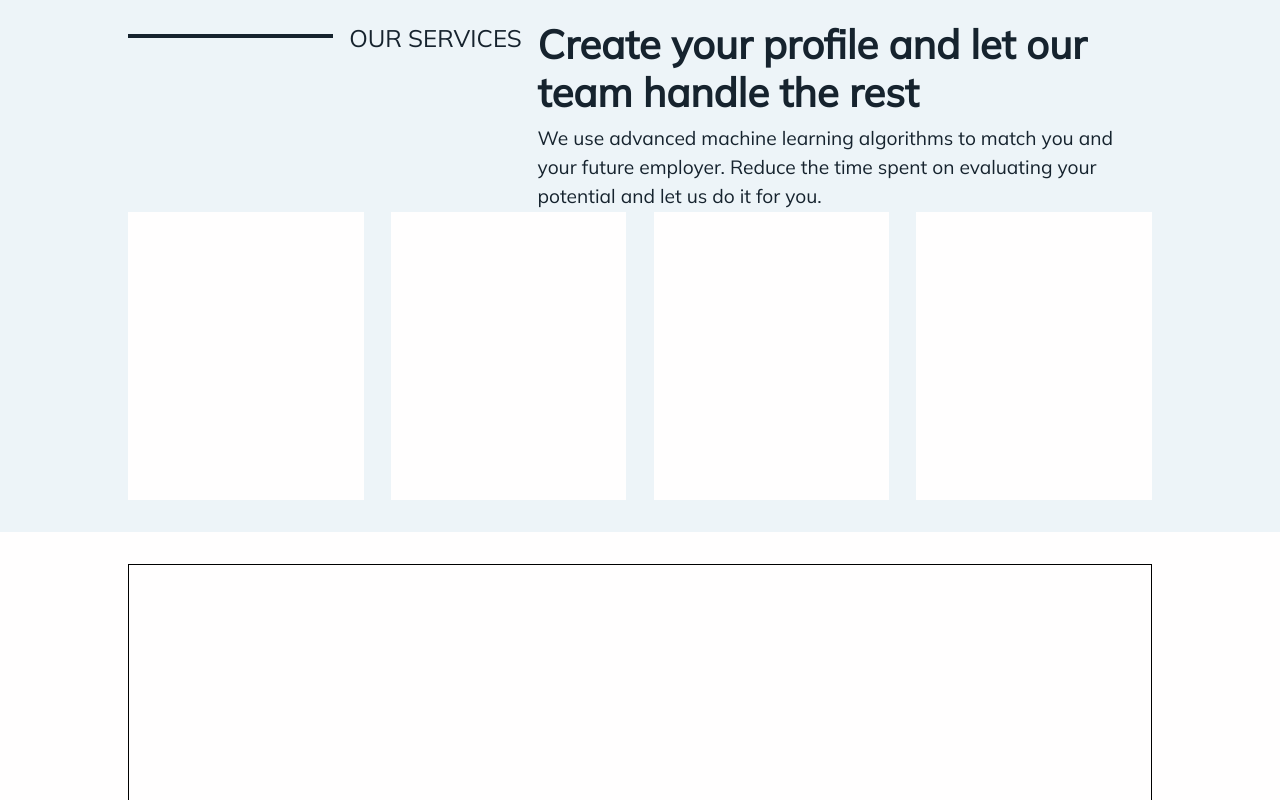
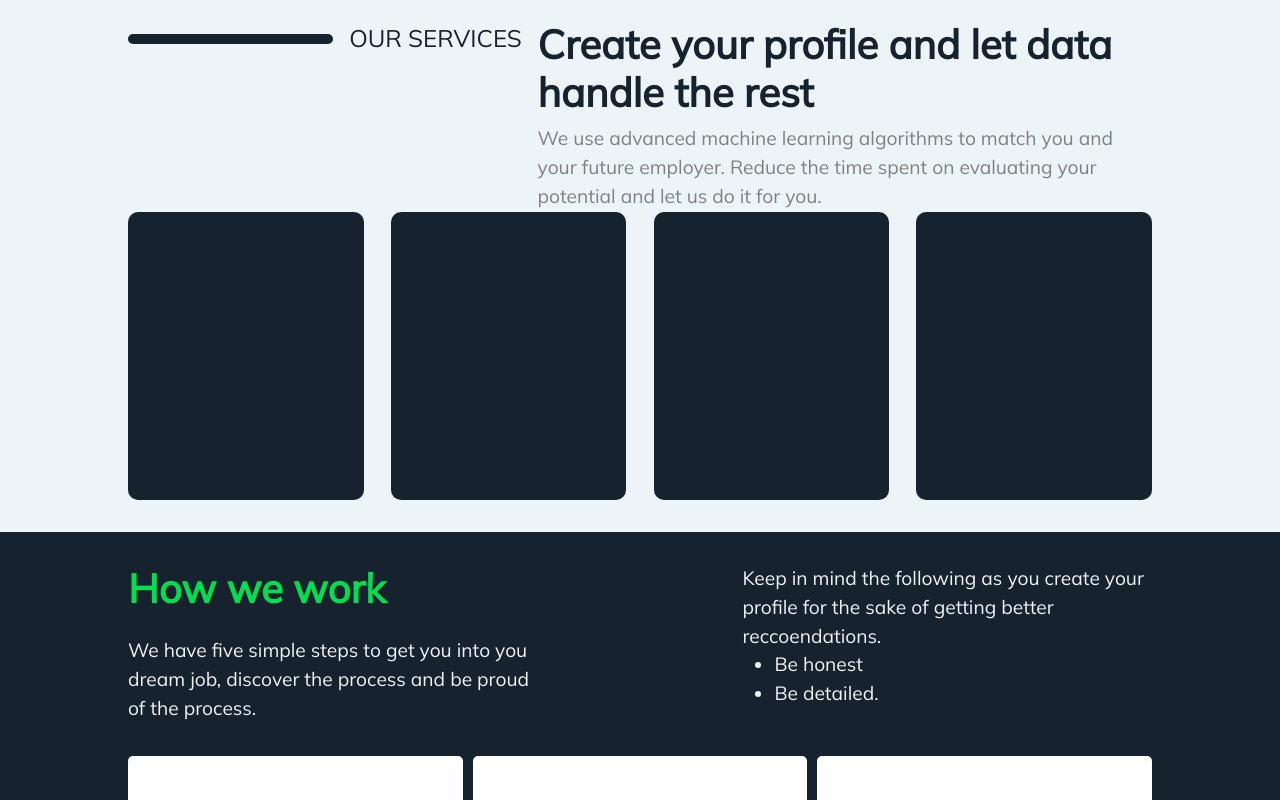
Before and after one commit to MokuaEnock/mboka, a React (Vite) app: page / in a window 1280 px wide. Shown: the part 860-1660 px from the top of the page. Built offline with nearby package versions, Linux system fonts and the light colour scheme; a small style sheet from the web is missing.

Commit message:
add basic styling to landing page

```diff
--- a/src/Pages/general/landing/landing.css
+++ b/src/Pages/general/landing/landing.css
@@ -44,7 +44,7 @@
 #landing-cont > h2 {
   font-weight: bold;
   font-size: 5rem;
-  letter-spacing: .1rem;
+  letter-spacing: 0.1rem;
   color: var(--four);
 }
 
@@ -131,10 +131,10 @@ strong {
 #landing-2-1 > :first-child > span {
   width: 50%;
   color: var(--primary);
-
   margin-top: 1.7vh;
   height: 2%;
-  border: 2px solid var(--primary);
+  border-radius: 5px;
+  border: 5px solid var(--primary);
   background-color: var(--primary);
 }
 
@@ -159,7 +159,7 @@ strong {
 }
 
 #landing-2-1 > :last-child > p {
-  color: var(--primary);
+  color: var(--five);
   font-size: 1.2rem;
 }
 
@@ -174,12 +174,13 @@ strong {
 .landing-2-2 {
   height: 100%;
   width: 23%;
-  background-color: var(--third);
+  background-color: var(--primary);
+  border-radius: 10px;
 }
 
 #landing-3 {
   height: max-content;
-  background-color: var(--third);
+  background-color: var(--primary);
   display: flex;
   align-items: center;
   flex-direction: column;
@@ -193,8 +194,44 @@ strong {
 }
 
 #landing-3-1 {
-  border: thin solid black;
-  height: 30vh;
+  height: 20vh;
+  display: flex;
+  flex-direction: row;
+  align-items: center;
+  justify-content: space-between;
+}
+
+#landing-3-1-1 {
+  width: 40%;
+  height: 100%;
+}
+
+#landing-3-1-1 > h2 {
+  color: var(--four);
+  font-size: 2.5rem;
+  font-weight: bold;
+  margin-bottom: 3vh;
+}
+
+#landing-3-1-1 > p {
+  color: var(--secondary);
+  font-size: 1.2rem;
+}
+
+#landing-3-1-2 {
+  width: 40%;
+  height: 100%;
+}
+
+#landing-3-1-2 > p {
+  font-size: 1.2rem;
+  color: var(--secondary);
+}
+
+#landing-3-1-2 > ul {
+  font-size: 1rem;
+  list-style: georgian;
+  color: var(--secondary);
 }
 
 #landing-3-2 {
@@ -207,7 +244,7 @@ strong {
 }
 
 .landing-3-2 {
-  background-color: var(--secondary);
+  background-color: var(--third);
   border-radius: 5px;
 }
 
--- a/src/Pages/general/landing/landing.jsx
+++ b/src/Pages/general/landing/landing.jsx
@@ -11,15 +11,15 @@ export default function Landing() {
             <p className="landing-c-p0">Built for Engineers, by Engineers </p>
             <h2>
               Discover the <strong>Perfect</strong> Tech Talent
-              <br /> for Your Team
+              <br /> to <strong>Grow</strong> Your Team
             </h2>
             <p className="landing-c-p1">
               We employ advanced machine learning algorithms to pre-screen tech
               talent for your team.
             </p>
             <span className="landing-c-links">
-              <Link>Find open roles</Link>
-              <Link>Post a role</Link>
+              <Link to="/auth/finder">Find open roles</Link>
+              <Link  to="/auth/poster">Post a role</Link>
             </span>
           </div>
         </div>
@@ -31,7 +31,7 @@ export default function Landing() {
               <p>OUR SERVICES</p>
             </div>
             <div>
-              <h3>Create your profile and let our team handle the rest</h3>
+              <h3>Create your profile and let data handle the rest</h3>
               <p>
                 We use advanced machine learning algorithms to match you and
                 your future employer. Reduce the time spent on evaluating your
@@ -48,7 +48,25 @@ export default function Landing() {
         </section>
 
         <div id="landing-3">
-          <div id="landing-3-1"></div>
+          <div id="landing-3-1">
+            <div id="landing-3-1-1">
+              <h2>How we work</h2>
+              <p>
+                We have five simple steps to get you into you dream job,
+                discover the process and be proud of the process.
+              </p>
+            </div>
+            <div id="landing-3-1-2">
+              <p>
+                Keep in mind the following as you create your profile for the
+                sake of getting better reccoendations.
+                <ul>
+                  <li>Be honest</li>
+                  <li>Be detailed.</li>
+                </ul>
+              </p>
+            </div>
+          </div>
           <div id="landing-3-2">
             <div className="landing-3-2"></div>
             <div className="landing-3-2"></div>
```
